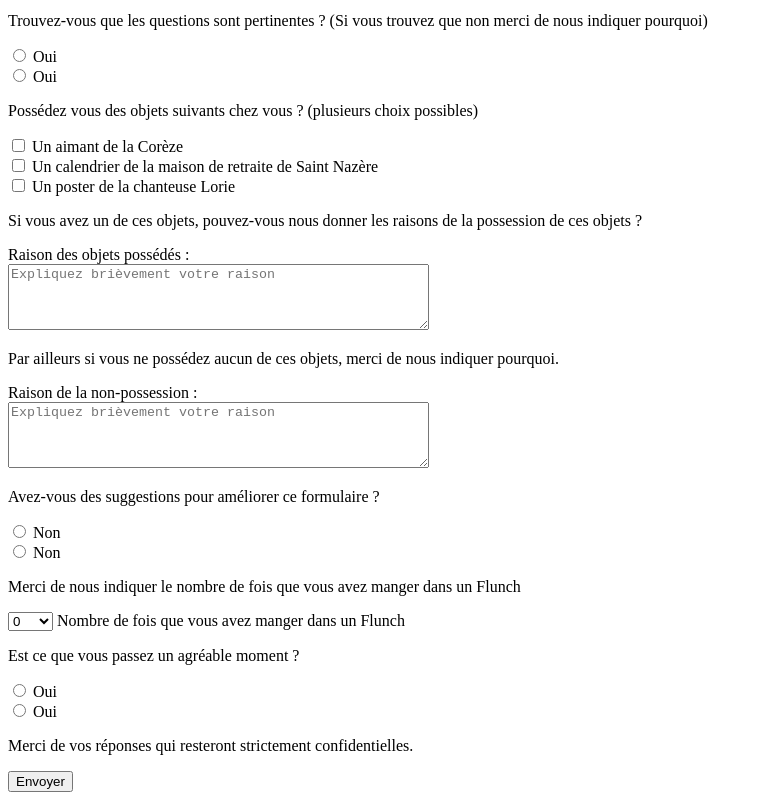
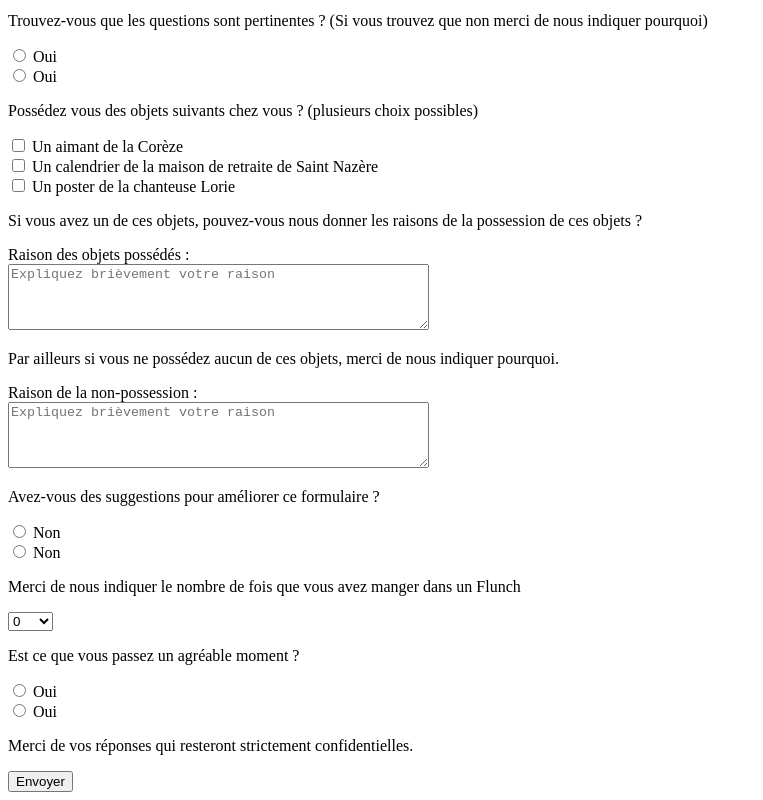
Before and after one commit to MatiX-Code/TPHTLM, a plain HTML site: page Formulaire/Formulaire.html in a window 1280 px wide. Shown: the part 881-1681 px from the top of the page, without its empty margins (0-763 px from the left). Drawn offline with Linux system fonts and the light colour scheme.

Commit message:
modification fichier formulaire

```diff
--- a/Formulaire/Formulaire.html
+++ b/Formulaire/Formulaire.html
@@ -101,7 +101,7 @@
                 <option value="9">9</option>
                 <option value="10+">10+</option>
             </select>
-            <label for="nombre de fois manger flunch">Nombre de fois que vous avez manger dans un Flunch</label><br>
+            <label for="nombre de fois manger flunch"></label><br>
            <!-- Ressenti visiteur -->
             <p>Est ce que vous passez un agréable moment ?</p>
             <input type="radio" name="moment agréable" value="oui" id="oui">
```
